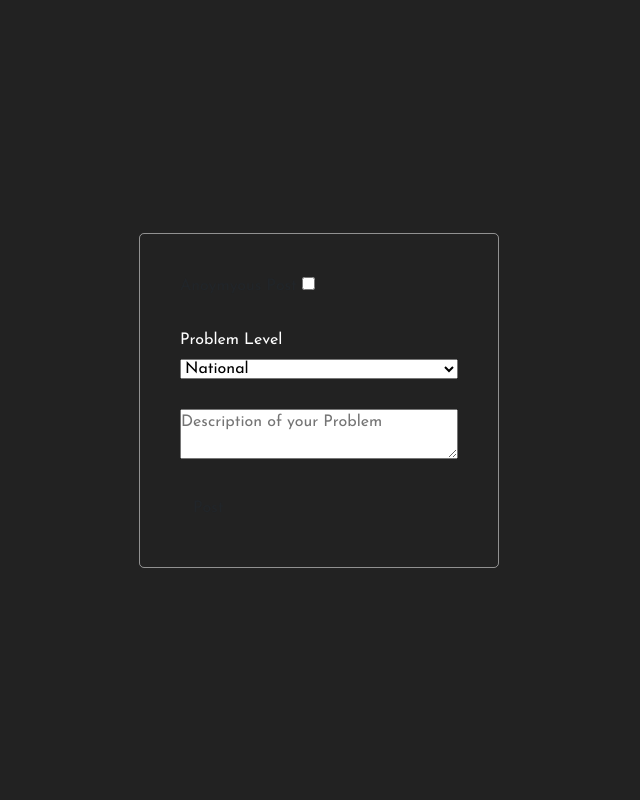
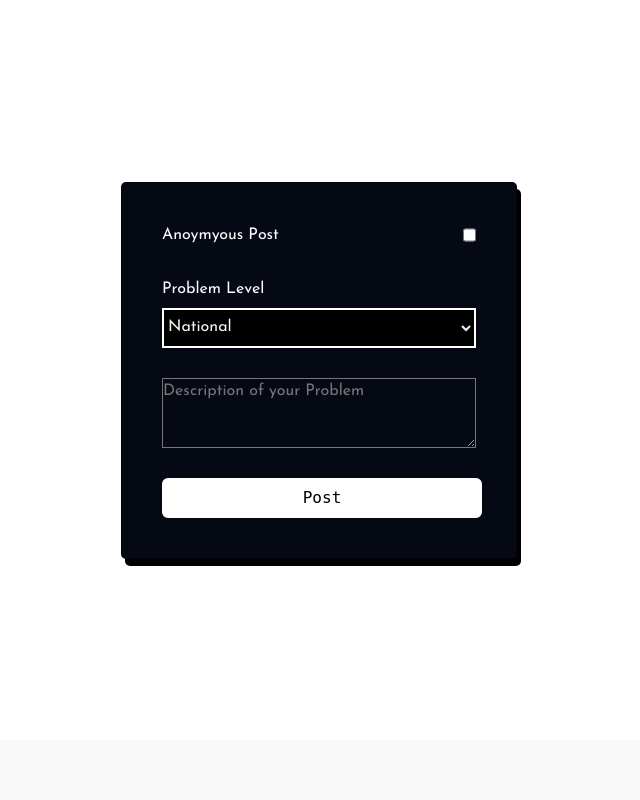
Before and after one commit to sandarva3/HackFest, a Django app: template templates/post.html in a window 1280 px wide; the page is wider, and only the part inside the window is pictured. Shown: the part 76-876 px from the top of that part, without its empty margins (321-961 px from the left). After the commit the page ends 642 px from the top of that part, so only its background shows below. Run offline with Django 5.2, Linux system fonts and the light colour scheme; the template is opened without the code that fills it, so the values that code supplies are empty.

Commit message:
Add files via upload

```diff
--- a/static/css/style1.css
+++ b/static/css/style1.css
@@ -8,15 +8,17 @@ body{
     display: flex;
     align-items: center;
     justify-content: center;
-    min-height: 100vh;
-    background: #222;
+    min-height: 92.5vh;
+    background-color: rgb(255, 255, 255);
 }
 .formwrapper form{
-    width: 360px;
-    border: 1px solid rgba(255,255,255, 0.5);
+    width: 396px;
+    border: 1px solid rgba(0, 0, 0, 0.5);
     display: flex;
     flex-direction: column;
     gap: 30px;
+    background: #050914;
+    box-shadow: 4px 7px black;
     border-radius: 5px;
     max-width: 90%;
     padding: 40px;
@@ -26,7 +28,7 @@ body{
     flex-direction: column;
     gap: 7px;
     position: relative;
-    color: #fff;
+    color: #ffffff;
 
 }
 
@@ -51,3 +53,40 @@ body{
     left: 8px;
     pointer-events: none;
 }
+option{
+    color: rgb(246, 246, 246);
+    background-color: black;
+}
+.level{
+    background-color: rgb(0, 0, 0);
+    color: rgb(246, 246, 246);
+    height: 40px;
+    border:2px solid white;
+}
+.any{
+    color: rgb(255, 255, 255);
+}
+.btn{
+    width: 320px;
+    height:40px;
+    font-family: monospace;
+    background-color: rgb(255, 255, 255);
+    color:rgb(0, 0, 0);
+    border:2px solid white;
+
+}
+.btn:hover{
+    background-color: #000000;
+    color: aliceblue;
+}
+.description{
+    color: #fff9f9;
+    background-color: #050914;
+    height:70px;
+
+}
+.checkany{
+  display: flex;
+  justify-content: space-between;
+  flex-wrap: wrap;
+}
```
